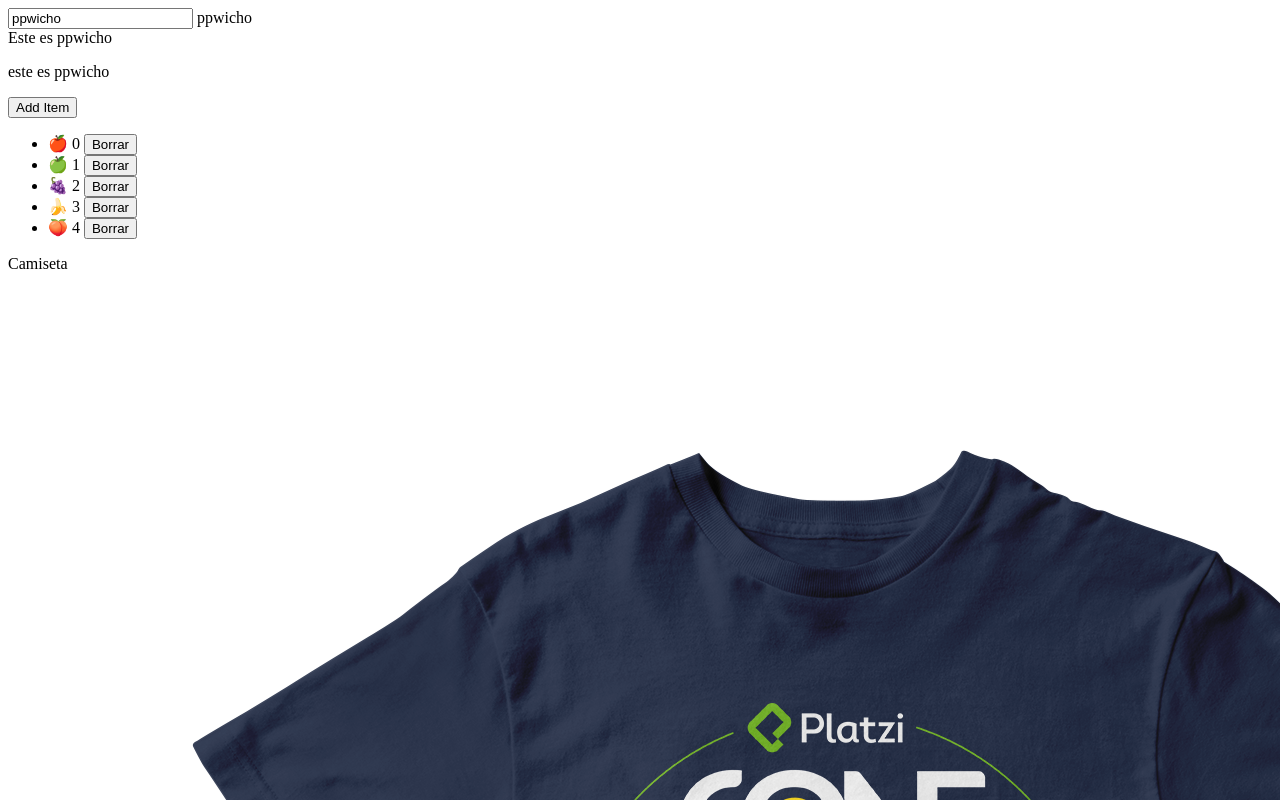
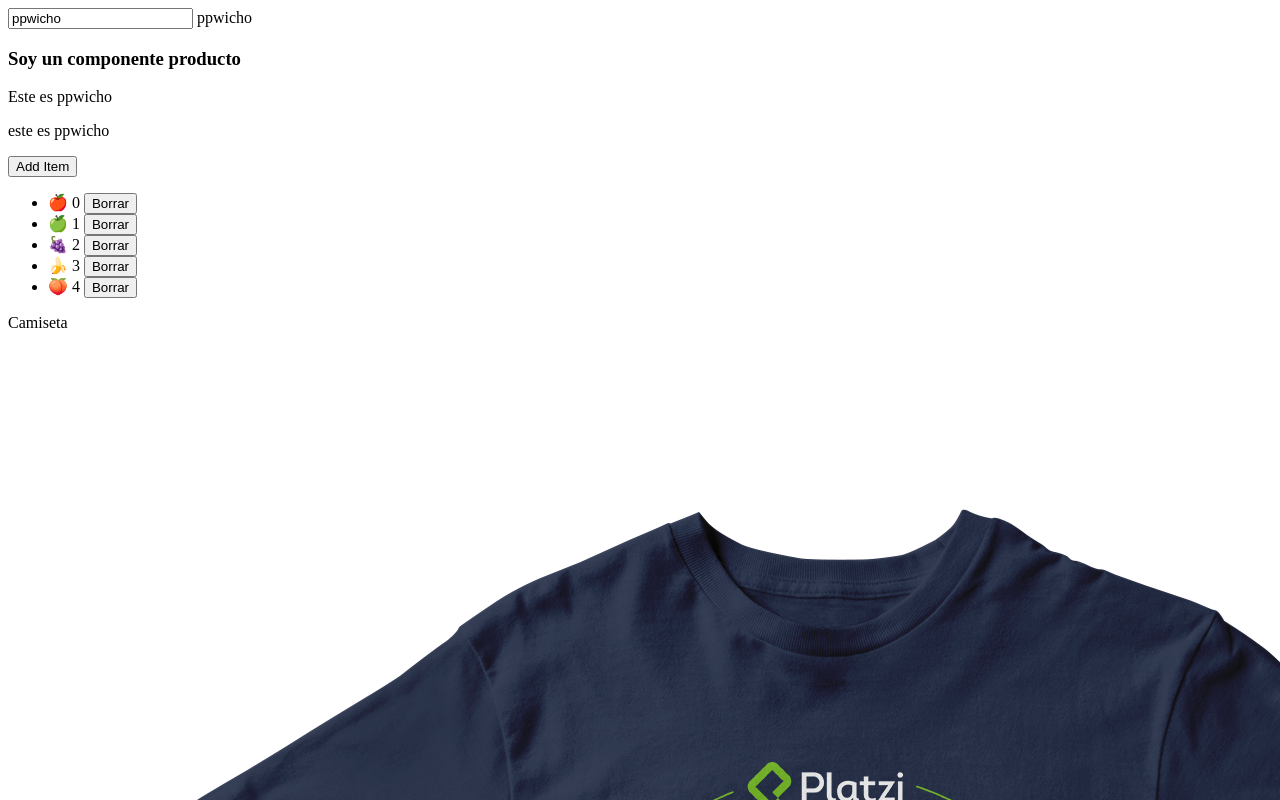
Before and after one commit to ppwicho/angularstore, an Angular app: page / in a window 1280 px wide. Shown: the top 800 px of the page. Built offline with nearby package versions, Linux system fonts and the light colour scheme.

Commit message:
componentes

```diff
--- a/src/app/app.component.html
+++ b/src/app/app.component.html
@@ -1,5 +1,7 @@
 <input type="text" [(ngModel)]="title">
 {{title}}
+
+<app-product></app-product>
 
 <div *ngIf="title === 'ppwicho'"> Este es {{title}} </div>
 
--- a/src/app/app.module.ts
+++ b/src/app/app.module.ts
@@ -4,10 +4,12 @@ import { BrowserModule } from '@angular/platform-browser';
 import { AppRoutingModule } from './app-routing.module';
 import { AppComponent } from './app.component';
 import { FormsModule } from '@angular/forms';
+import {ProductComponent} from './components/product.component';
 
 @NgModule({
   declarations: [
-    AppComponent
+    AppComponent,
+    ProductComponent
   ],
   imports: [
     BrowserModule,
--- /dev/null
+++ b/src/app/components/product.component.html
@@ -0,0 +1 @@
+<h3>Soy un componente producto</h3>
```
Also changed, not shown: src/app/components/product.component.ts (added, +10 -0 lines), 1 other file (tests, documents, lock files or other folders).
